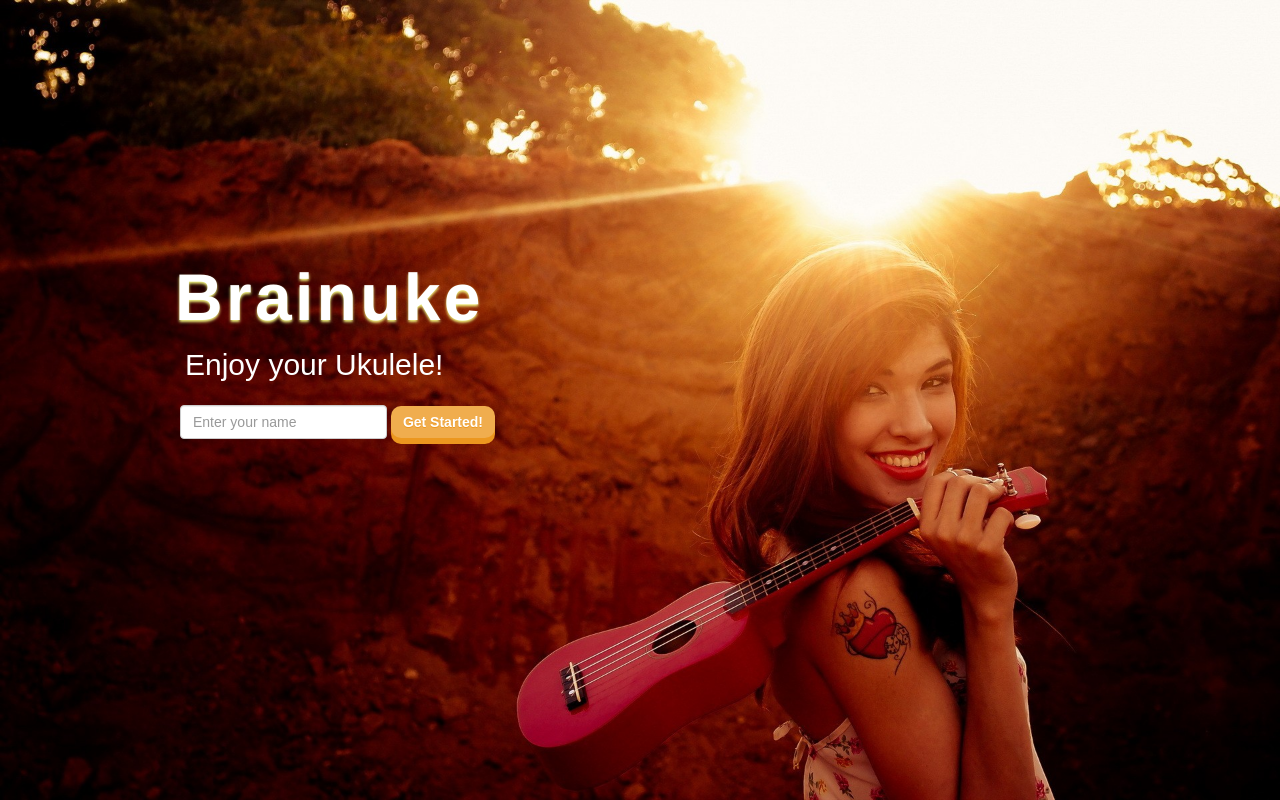
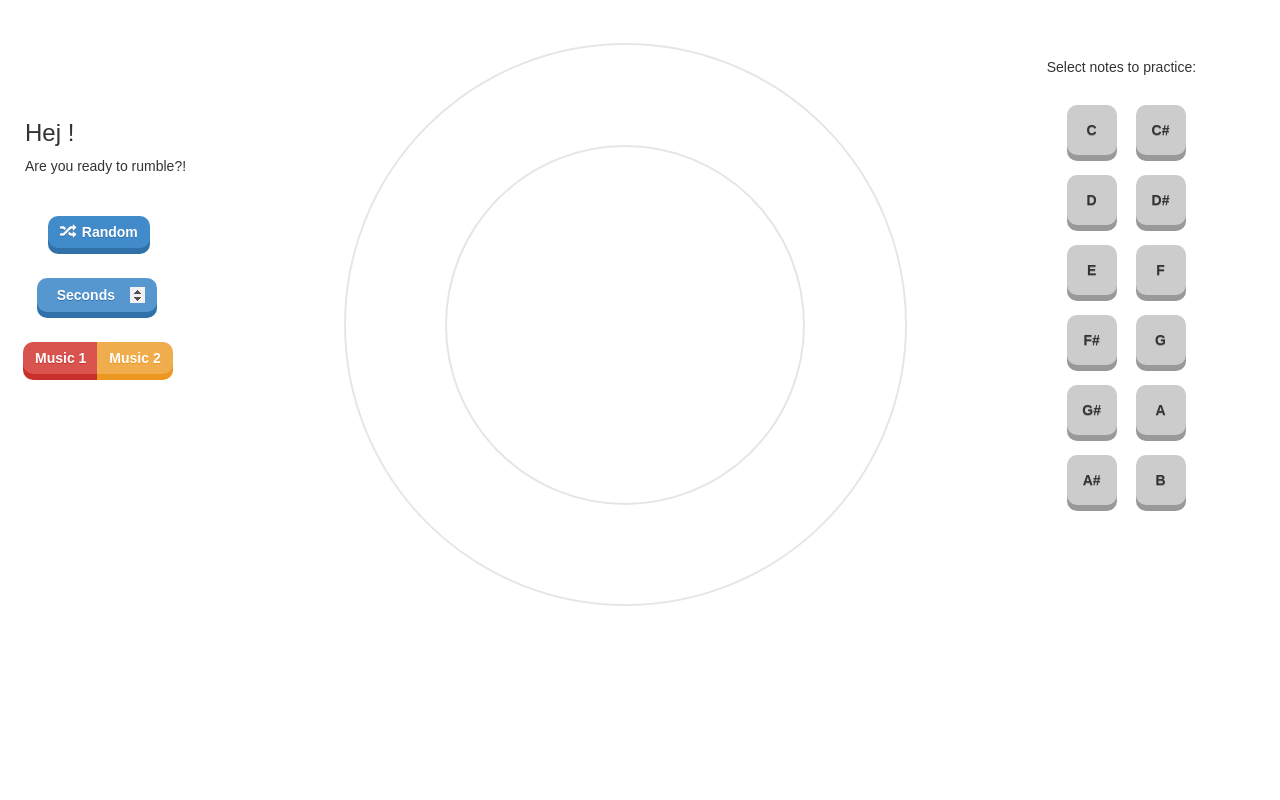
Before and after one commit to Icosacid/Brainuke, a PHP site: page /index.html in a window 1280 px wide. Run offline with PHP 8.4, Linux system fonts and the light colour scheme; some libraries are stand-ins or nearby versions.

Commit message:
Div styling

```diff
--- a/css/style.css
+++ b/css/style.css
@@ -48,12 +48,16 @@
 	position: fixed;
 }
 
-.center-align{
+.left-align{
     position: relative;
-    left: 35px;
+    left: 25px;
     padding-bottom: 40px;
 }
-
+.right-align{
+    position: relative;
+    left: -20px;
+    padding-bottom: 20px;
+}
 #mainPage, #gameOver{
 
 	width: 100%;
@@ -159,7 +163,7 @@ svg > *{
 	margin: auto;
 	height: 600px;
 	width: 600px;
-	background-color: #D8D8D8;
+	/* background-color: #D8D8D8; */
 	position: relative;
 }
 
@@ -181,6 +185,41 @@ svg > *{
 	fill:none;
 	stroke-width:2;
 	stroke:rgba(0,0,0,0.07);
+}
+.circleOuter{
+	position: absolute;
+	margin: 18px 0 0 19px;
+	width:563px;
+	height:563px;
+	border-radius:50%;
+	border: 2px solid;
+	border-color: rgba(0,0,0,0.1);
+	font-size:20px;
+	color:#fff;
+	line-height:100px;
+	text-align:center;
+	background: none;
+}
+.circleInner{
+	position: absolute;
+	margin: 120px 0 0 120px;
+	width:360px;
+	height:360px;
+	border-radius:50%;
+	border: 2px solid;
+	border-color: rgba(0,0,0,0.1);
+	font-size:20px;
+	color:#fff;
+	line-height:100px;
+	text-align:center;
+	background: none;
+}
+.unselectable {
+    -moz-user-select: -moz-none;
+    -khtml-user-select: none;
+    -webkit-user-select: none;
+    -o-user-select: none;
+    user-select: none;
 }
 .startGameButton{
 	cursor:pointer;
--- a/index.html
+++ b/index.html
@@ -10,7 +10,7 @@
 <body ng-controller="BrainukeController as mainCtrl">
 
 	<!--Home page-->
-	<div id="homePage" ng-show="isSetPage(1)">
+	<div id="homePage" ng-show="isSetPage(2)">
 
 		<div class="col-md-5">
 			<div>
@@ -29,10 +29,10 @@
 	</div>
 
 	<!--mainCtrl page-->
-	<div id="container" ng-show="isSetPage(2)">
+	<div id="container" ng-show="isSetPage(1)">
 		<div class="row" id="mainPage">
 			<div class="col-md-2" id="left">
-				<div class="center-align">
+				<div class="left-align">
 					<h3> Hej {{currentPlayer}}!</h3>
 					Are you ready to rumble?!
 				</div>
@@ -59,23 +59,30 @@
 				</div>
 			</div>
 
-			<div class="col-md-8" id="center">
-				<div id="ballsArea">
-					<div ng-repeat="note in model.notes track by $index" class="balls" ng-class="{'notVerified':!note.verified,'isRight':note.isRight && note.verified,'isWrong': !note.isRight && note.verified}" ng-attr-id="{{idPrefix + ($index + 1)}}" ng-style="{'left': note.x -50, 'top': note.y-50}">{{note.name}}
+			<div class="col-md-8 true-center" id="center">
+				<div id="ballsArea" class="unselectable">
+					<div class="circleOuter"></div>
+					<div class="circleInner"></div>
+					<div ng-repeat="note in model.notes track by $index" class="balls" ng-class="{'notVerified':!note.verified,'isRight':note.isRight && note.verified,'isWrong': !note.isRight && note.verified}" ng-attr-id="{{idPrefix + ($index + 1)}}" ng-style="{'left': note.x -50, 'top': note.y-50}"><h3 class="noteLetter">{{note.name}}</h3>
 					</div>
 
 					<!--elements that need styling, Midas pleeeeassseee you can do wherever you want here :D-->
 					<div class="currentNote" ng-if="gameOn">{{currentNote}}</div>
 					<div class="heardNote" ng-if="gameOn">{{audiuke.noteString}}</div>
 					<div class="scoreText" ng-show="gameOn">Score: {{model.score}}</div>
-					<!-- this div should be a button please change if you want-->
-					<div class="startGameButton" ng-if="model.notes.length!=0 && !gameOn" ng-click="startGame()">start</div>
-					<!--end of the mess-->
+					<div class="startGameButton" ng-if="model.notes.length!=0 && !gameOn" ng-click="startGame()">
+						<button type="button" class="btn btn-danger startBtn">
+							<h3>Start!<h3>
+						</button>
+					</div>
 
 				</div>
 			</div>
 
 			<div class="col-md-2" id="right">
+				<div class="right-align">
+                    <h5>Select notes to practice:</h5>
+                </div>
 
 				<button type="button" class="btn btn-default noteBtn" aria-label="Left Align" ng-click="addNote('C')">C
 
```
Also changed, not shown: other parts of css/style.css (+20 -4 lines).
